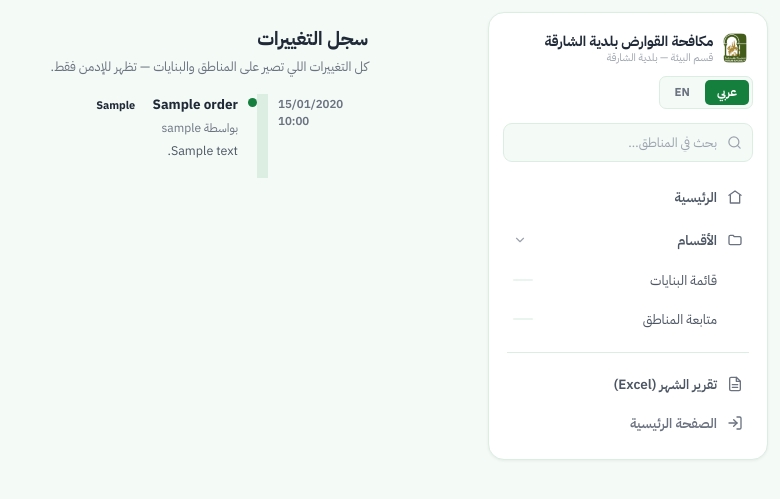
After one commit to ahmed195c/msv, a Django app: template msv/hcsd/templates/hcsd/garden_change_log.html in a window 1280 px wide. The commit adds this page. Shown: the top 499 px of the page, without its empty margins (500-1280 px from the left). Run offline with Django 5.2, Linux system fonts and the light colour scheme; the template is opened without the code that fills it: most values are stand-ins (such as "Sample title", 1, 10 or a date in 2020).

Commit message:
feat: add admin-only change log for garden/area follow-up section
New GardenVisitChangeLog model records every create/update/location-
change/review-toggle/delete on garden visits, with a diff-style note
for what actually changed. Visible only to admins: a global "سجل
التغييرات" page (linked from the garden/rodent-control sidebar) lists
everything across all areas, and each area's detail page shows its own
history. area_name is denormalized so deleted-area entries stay
readable in the global log.

Co-Authored-By: Claude Sonnet 5 <noreply@anthropic.com>

```diff
--- a/msv/hcsd/templates/hcsd/garden_base.html
+++ b/msv/hcsd/templates/hcsd/garden_base.html
@@ -253,6 +253,12 @@ body.app-shell {
         {% if lang == 'en' %}Monthly Report (Excel){% else %}تقرير الشهر (Excel){% endif %}
       </a>
       {% endif %}
+      {% if nav_is_admin %}
+      <a href="{% url 'garden_change_log' %}" class="sidebar-link {% if request.resolver_match.url_name == 'garden_change_log' %}active{% endif %}">
+        <svg viewBox="0 0 24 24" fill="none" stroke="currentColor" stroke-width="2" stroke-linecap="round" stroke-linejoin="round"><circle cx="12" cy="12" r="9"/><polyline points="12 7 12 12 15 15"/></svg>
+        {% if lang == 'en' %}Change Log{% else %}سجل التغييرات{% endif %}
+      </a>
+      {% endif %}
     </nav>
 
     <div class="sidebar-spacer"></div>
--- /dev/null
+++ b/msv/hcsd/templates/hcsd/garden_change_log.html
@@ -0,0 +1,81 @@
+{% extends "hcsd/garden_base.html" %}
+{% block title %}{% if lang == 'en' %}Change Log{% else %}سجل التغييرات{% endif %}{% endblock %}
+{% block content %}
+<style>
+.gcl-page { max-width: 760px; margin: 0 auto; }
+.gcl-header h1 { font-size: 19px; font-weight: 700; color: var(--ink); margin: 0 0 4px; }
+.gcl-header p { font-size: 13px; color: var(--ink-3); margin: 0 0 18px; }
+
+.timeline { display: grid; gap: 0; }
+.tl-item { display: grid; grid-template-columns: 90px 20px 1fr; gap: 10px; }
+.tl-date { font-size: 11.5px; color: var(--ink-3); font-weight: 600; padding-top: 2px; text-align: end; }
+.tl-track { display: flex; justify-content: center; }
+.tl-track::before {
+  content: ''; width: 1.5px; background: var(--line); flex: 1;
+}
+.tl-dot { width: 9px; height: 9px; border-radius: 50%; background: var(--accent); flex-shrink: 0; margin-top: 4px; }
+.tl-card { padding-bottom: 18px; }
+.tl-title { font-size: 13.5px; font-weight: 700; color: var(--ink); margin-bottom: 3px; }
+.tl-meta { font-size: 12px; color: var(--ink-3); margin-bottom: 4px; }
+.tl-notes { font-size: 12.5px; color: var(--ink-2); }
+
+.gcl-badge {
+  display: inline-block; font-size: 11px; font-weight: 700; padding: 2px 8px;
+  border-radius: 999px; margin-inline-start: 6px;
+}
+.gcl-badge--created { background: #eafbf1; color: #116430; }
+.gcl-badge--updated { background: #eef2ff; color: #1e3a8a; }
+.gcl-badge--location_updated { background: #fef9e7; color: #7a5b00; }
+.gcl-badge--review_toggled { background: #f3e8ff; color: #5b21b6; }
+.gcl-badge--deleted { background: #fef2f2; color: #991b1b; }
+
+.gcl-empty { text-align: center; padding: 40px; color: var(--ink-3); font-size: 14px; }
+
+.gcl-pagination { display: flex; justify-content: center; gap: 8px; margin-top: 20px; }
+.gcl-pagination a, .gcl-pagination span {
+  padding: 7px 14px; border-radius: 8px; font-size: 13px; font-weight: 600;
+  border: 1.5px solid var(--line); color: var(--ink-2); text-decoration: none;
+}
+.gcl-pagination a:hover { background: var(--surface); }
+.gcl-pagination .current { background: var(--accent); color: #fff; border-color: var(--accent); }
+</style>
+
+<div class="gcl-page">
+  <div class="gcl-header">
+    <h1>{% if lang == 'en' %}Change Log{% else %}سجل التغييرات{% endif %}</h1>
+    <p>{% if lang == 'en' %}Every change made across areas and buildings — visible to admins only.{% else %}كل التغييرات اللي تصير على المناطق والبنايات — تظهر للإدمن فقط.{% endif %}</p>
+  </div>
+
+  {% if page_obj.object_list %}
+  <div class="timeline">
+    {% for log in page_obj.object_list %}
+    <div class="tl-item">
+      <div class="tl-date">{{ log.created_at|date:"d/m/Y" }}<br>{{ log.created_at|date:"H:i" }}</div>
+      <div class="tl-track"><div class="tl-dot"></div></div>
+      <div class="tl-card">
+        <div class="tl-title">
+          {% if log.visit %}<a href="{% url 'garden_detail' log.visit.pk %}">{{ log.area_name|default:"—" }}</a>{% else %}{{ log.area_name|default:"—" }}{% endif %}
+          <span class="gcl-badge gcl-badge--{{ log.action }}">{{ log.get_action_display }}</span>
+        </div>
+        <div class="tl-meta">
+          {% if log.changed_by %}{% if lang == 'en' %}By{% else %}بواسطة{% endif %} {{ log.changed_by.get_full_name|default:log.changed_by.username }}{% else %}{% if lang == 'en' %}By System{% else %}بواسطة النظام{% endif %}{% endif %}
+        </div>
+        {% if log.notes %}<div class="tl-notes">{{ log.notes }}</div>{% endif %}
+      </div>
+    </div>
+    {% endfor %}
+  </div>
+
+  {% if page_obj.paginator.num_pages > 1 %}
+  <div class="gcl-pagination">
+    {% if page_obj.has_previous %}<a href="?page={{ page_obj.previous_page_number }}">{% if lang == 'en' %}Previous{% else %}السابق{% endif %}</a>{% endif %}
+    <span class="current">{{ page_obj.number }} / {{ page_obj.paginator.num_pages }}</span>
+    {% if page_obj.has_next %}<a href="?page={{ page_obj.next_page_number }}">{% if lang == 'en' %}Next{% else %}التالي{% endif %}</a>{% endif %}
+  </div>
+  {% endif %}
+
+  {% else %}
+  <div class="gcl-empty">{% if lang == 'en' %}No changes recorded yet.{% else %}لا توجد تغييرات مسجّلة بعد.{% endif %}</div>
+  {% endif %}
+</div>
+{% endblock %}
--- a/msv/hcsd/templates/hcsd/rodent_control_base.html
+++ b/msv/hcsd/templates/hcsd/rodent_control_base.html
@@ -253,6 +253,12 @@ body.app-shell {
         {% if lang == 'en' %}Monthly Report (Excel){% else %}تقرير الشهر (Excel){% endif %}
       </a>
       {% endif %}
+      {% if nav_is_admin %}
+      <a href="{% url 'garden_change_log' %}" class="sidebar-link {% if request.resolver_match.url_name == 'garden_change_log' %}active{% endif %}">
+        <svg viewBox="0 0 24 24" fill="none" stroke="currentColor" stroke-width="2" stroke-linecap="round" stroke-linejoin="round"><circle cx="12" cy="12" r="9"/><polyline points="12 7 12 12 15 15"/></svg>
+        {% if lang == 'en' %}Change Log{% else %}سجل التغييرات{% endif %}
+      </a>
+      {% endif %}
     </nav>
 
     <div class="sidebar-spacer"></div>
--- a/msv/hcsd/urls.py
+++ b/msv/hcsd/urls.py
@@ -61,6 +61,7 @@ urlpatterns = [
     path('garden/', views.garden_list, name='garden_list'),
     path('garden/add/', views.garden_create, name='garden_create'),
     path('garden/area-review/<int:pk>/toggle/', views.garden_area_review_toggle, name='garden_area_review_toggle'),
+    path('garden/log/', views.garden_change_log, name='garden_change_log'),
     path('garden/<int:pk>/', views.garden_detail, name='garden_detail'),
     path('garden/<int:pk>/report/', views.garden_visit_report, name='garden_visit_report'),
     path('garden/<int:pk>/delete/', views.garden_delete, name='garden_delete'),
--- a/msv/hcsd/views_pkg/__init__.py
+++ b/msv/hcsd/views_pkg/__init__.py
@@ -54,7 +54,7 @@ from .rodent_control import (
 from .campaign import campaign_list, campaign_create, campaign_detail, campaign_delete, campaign_report_excel
 from .garden import (
     garden_list, garden_create, garden_detail, garden_delete,
-    garden_area_review_toggle, garden_visit_report,
+    garden_area_review_toggle, garden_visit_report, garden_change_log,
 )
 
 __all__ = [
@@ -90,6 +90,6 @@ __all__ = [
     'rodent_control_monthly_excel',
     'campaign_list', 'campaign_create', 'campaign_detail', 'campaign_delete', 'campaign_report_excel',
     'garden_list', 'garden_create', 'garden_detail', 'garden_delete',
-    'garden_area_review_toggle', 'garden_visit_report',
+    'garden_area_review_toggle', 'garden_visit_report', 'garden_change_log',
     'all_requests', 'bulk_assign_requests',
 ]
```
Also changed, not shown: msv/hcsd/models.py (+33 -0 lines), msv/hcsd/templates/hcsd/garden_detail.html (+36 -0 lines), msv/hcsd/views_pkg/garden.py (+82 -2 lines), msv/hcsd/migrations/0141_gardenvisitchangelog.py (added).
